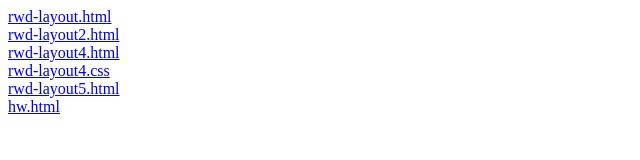
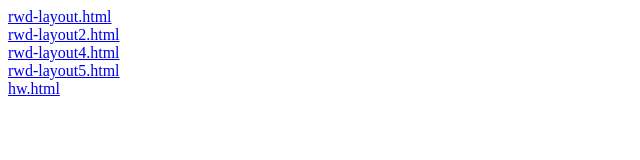
Before and after one commit to Lu-yiii/w12, a plain HTML site: page index.html in a window 1280 px wide. Shown: the whole page, without its empty margins (0-640 px from the left). Drawn offline with Linux system fonts and the light colour scheme.

Commit message:
Update index.html

```diff
--- a/index.html
+++ b/index.html
@@ -10,7 +10,6 @@
     <a href="rwd-layout.html">rwd-layout.html</a><br>
     <a href="rwd-layout2.html">rwd-layout2.html</a><br>
     <a href="rwd-layout4.html">rwd-layout4.html</a><br>
-    <a href="rwd-layout4.css">rwd-layout4.css</a><br>
     <a href="rwd-layout5.html">rwd-layout5.html</a><br>
     <a href="hw.html">hw.html</a><br>
 
```
